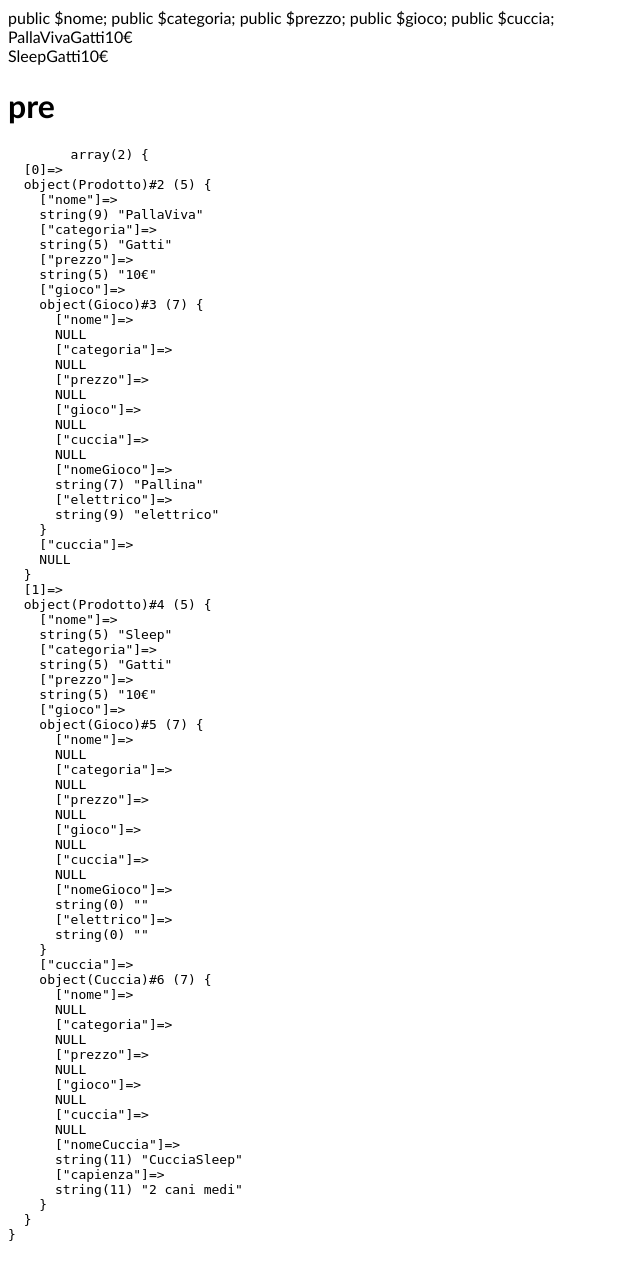
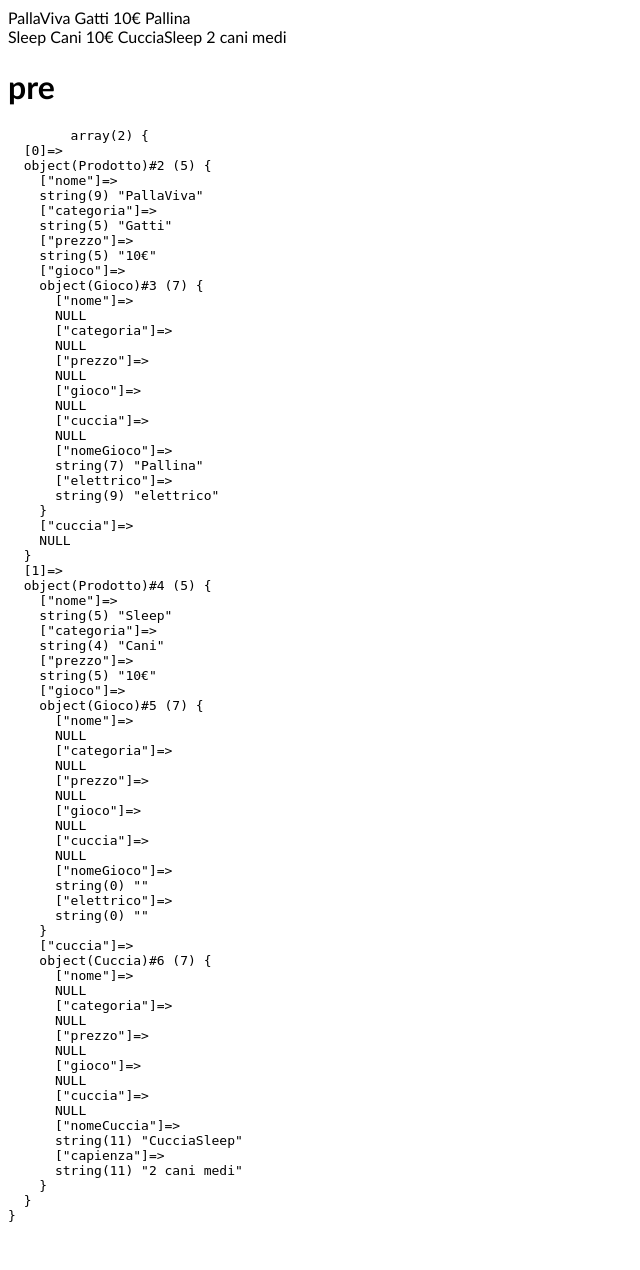
Before and after one commit to LucaAgatinoPrivitera/php-oop-2, a PHP site: page / in a window 1280 px wide. Shown: the whole page, without its empty margins (0-640 px from the left). After the commit the page ends 1222 px from the top, so only its background shows below. Run offline with PHP 8.4, Linux system fonts and the light colour scheme; data that the repository does not hold is empty.

Commit message:
Dovrei aver finito

```diff
--- a/data.php
+++ b/data.php
@@ -8,7 +8,7 @@ $prodottoSingolo = [
         new Gioco("Pallina", "elettrico")),
 
         new Prodotto(
-            "Sleep", "Gatti", "10€",
+            "Sleep", "Cani", "10€",
             new Gioco("", ""),
             new Cuccia("CucciaSleep", "2 cani medi"))
 ];
--- a/index.php
+++ b/index.php
@@ -15,17 +15,11 @@ include __DIR__ . "/data.php";
 
 <body>
 
-public $nome;
-    public $categoria;
-    public $prezzo;
-    public $gioco;
-    public $cuccia;
-
     <!-- <?php //echo $prodottoSingolo[0]->nome ?> -->
 
     <div>
         <?php foreach ($prodottoSingolo as $prodotto) {
-            echo "<div>" . "<span>" . $prodotto->nome . "</span>" . "<span>" . $prodotto->categoria . "</span>" . "<span>" . $prodotto->prezzo . "</span>" . "<span>" /*. $prodotto->gioco . "</span>" . "<span>" . $prodotto->cuccia . "</span>"*/ . "</div>";
+            echo "<div>" . "<span>" . $prodotto->nome . " </span>" . "<span>" . $prodotto->categoria . " </span>" . "<span>" . $prodotto->prezzo . " </span>" . "<span>" . $prodotto->gioco->nomeGioco  . " </span>" . "<span>" . $prodotto->cuccia->nomeCuccia ." </span>" . "<span>". $prodotto->cuccia->capienza . "</span>" . "</div>";
         } ?>
     </div>
 
```
